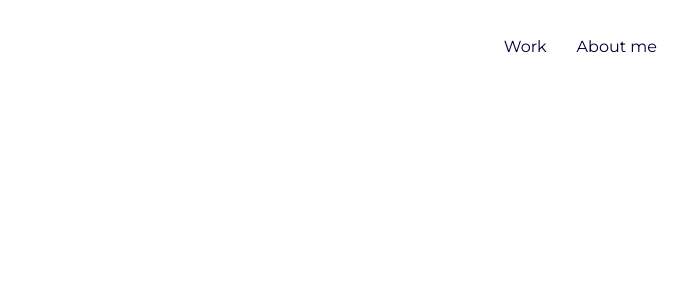
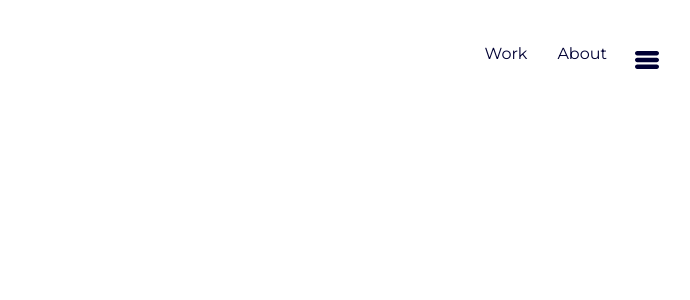
Before and after one commit to alejandroBrb/landing, a Gatsby site: page /work in a window 1280 px wide. Shown: the top 300 px of the page, without its empty margins (513-1203 px from the left). Built offline with nearby package versions, Linux system fonts and the light colour scheme; Gatsby itself is replaced by a stand-in of ours.

Commit message:
chore: update menu toogle icon

```diff
--- a/gatsby-config.js
+++ b/gatsby-config.js
@@ -20,6 +20,17 @@ module.exports = {
       },
     },
     {
+      resolve: 'gatsby-plugin-react-svg',
+      options: {
+        rule: {
+          include: /resources/,
+          options: {
+            filters: [value => console.log(value)]
+          }
+        }
+      }
+    },
+    {
       resolve: `gatsby-plugin-manifest`,
       options: {
         name: `Alejandro Barba | About me`,
--- a/package.json
+++ b/package.json
@@ -20,6 +20,7 @@
     "gatsby-plugin-manifest": "^2.4.12",
     "gatsby-plugin-offline": "^3.2.11",
     "gatsby-plugin-react-helmet": "^3.3.4",
+    "gatsby-plugin-react-svg": "^3.0.1",
     "gatsby-plugin-sass": "^2.3.4",
     "gatsby-plugin-sharp": "^2.6.12",
     "gatsby-source-filesystem": "^2.3.12",
--- a/src/components/Menu.jsx
+++ b/src/components/Menu.jsx
@@ -1,5 +1,6 @@
 import React from 'react';
 import { Link } from 'gatsby';
+import Icon from '../resources/menu.svg';
 import { Container, Navbar, Nav } from 'react-bootstrap';
 
 const Menu = () => {
@@ -7,12 +8,14 @@ const Menu = () => {
     <section id="menu">
       <Container>
         <Navbar expand="lg" className="nav-bar">
-          <Navbar.Toggle aria-controls="basic-navbar-nav" className="menu-toogle"/>
+          <Navbar.Toggle aria-controls="basic-navbar-nav" bsPrefix="btn-menu">
+            <Icon className="icon-menu"/>
+          </Navbar.Toggle>
           <Navbar.Collapse id="basic-navbar-nav">
             <Nav className="nav">
               <p className="bold mx-4">
                 <Link to="/about" >
-                  About me
+                  About
                 </Link>
               </p>
             <p className="bold mx-4">
--- a/src/style/components/_menu.scss
+++ b/src/style/components/_menu.scss
@@ -8,11 +8,23 @@
     padding: 1rem 0rem
   }
 
+  .btn-menu {
+    background-color: transparent;
+    border: none;
+    height: 5rem;
+    width: 5rem;
+
+    .icon-menu {
+      fill: var(--color-text);
+    }
+  }
+
   .nav-bar {
     flex-grow: 1;
     display: flex;
     flex-wrap: wrap;
     flex-direction: row-reverse;
+
   }
 
   .nav {
```
Also changed, not shown: src/images/favicon.png, src/resources/menu.svg (added), 1 other file.
